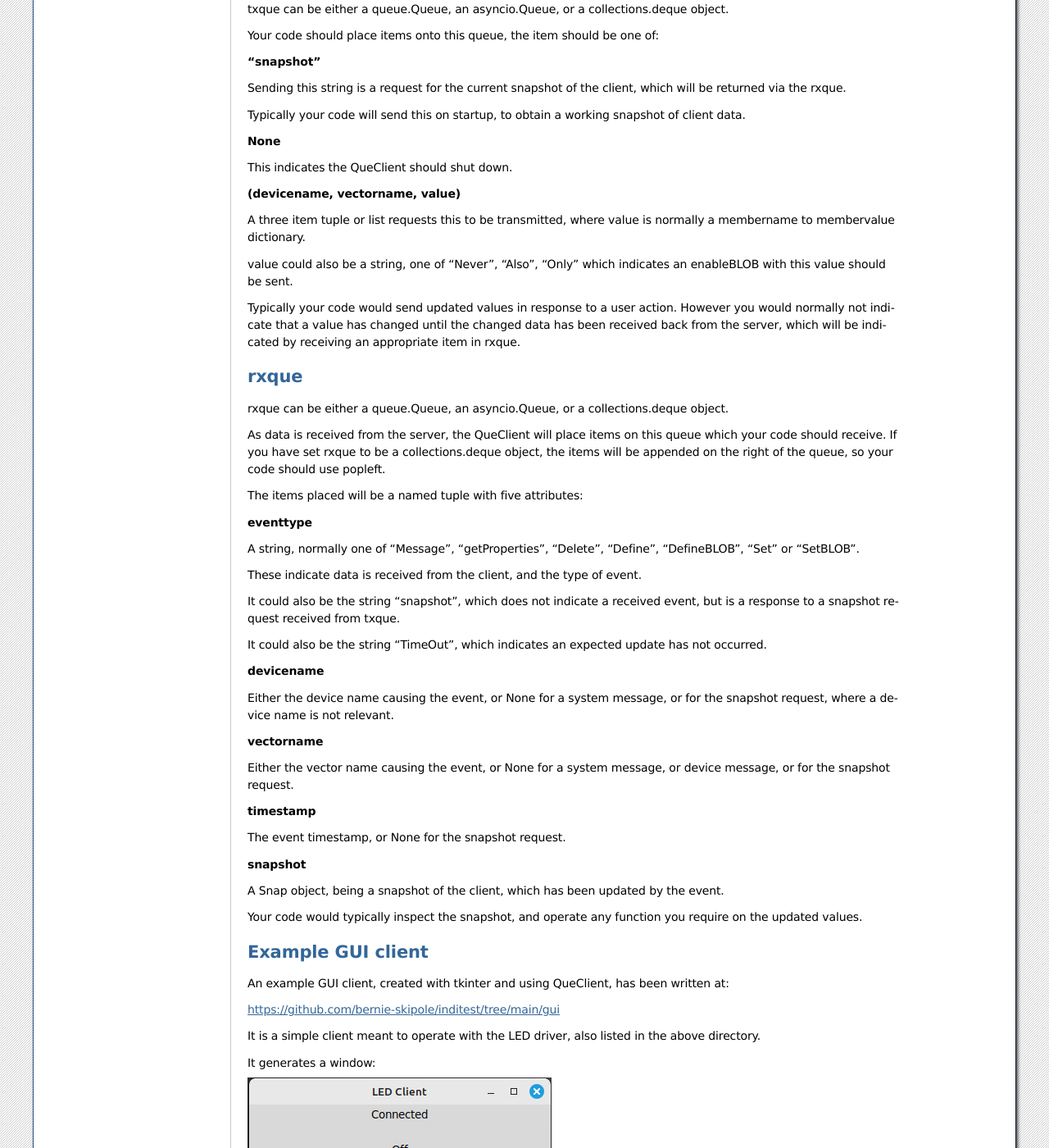
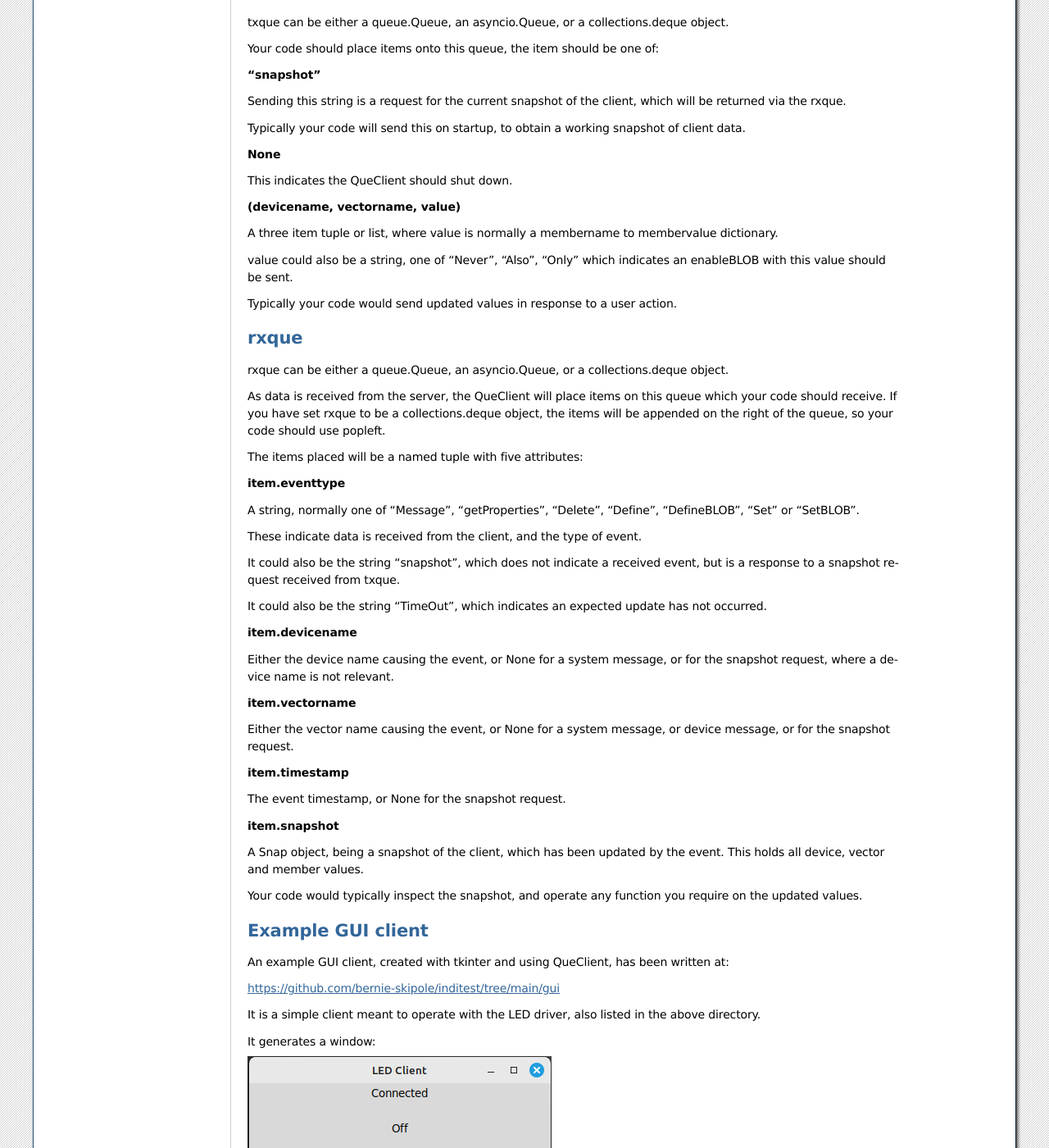
Before and after one commit to bernie-skipole/indipyclient, a Sphinx documentation site: the page built from docs/source/usage/queclient.rst, in a window 1280 px wide and 1400 px high, scrolled down 896 px. Shown: the whole window at 82% size. Built offline with Sphinx 7.4.7, drawn with Linux system fonts in a browser that asks for light colours.

Commit message:
Doc changes

```diff
--- a/docs/source/usage/queclient.rst
+++ b/docs/source/usage/queclient.rst
@@ -57,11 +58,11 @@ This indicates the QueClient should shut down.
 
 **(devicename, vectorname, value)**
 
-A three item tuple or list requests this to be transmitted, where value is normally a membername to membervalue dictionary.
+A three item tuple or list, where value is normally a membername to membervalue dictionary.
 
 value could also be a string, one of  "Never", "Also", "Only" which indicates an enableBLOB with this value should be sent.
 
-Typically your code would send updated values in response to a user action. However you would normally not indicate that a value has changed until the changed data has been received back from the server, which will be indicated by receiving an appropriate item in rxque.
+Typically your code would send updated values in response to a user action.
 
 
 rxque
@@ -73,7 +74,7 @@ As data is received from the server, the QueClient will place items on this queu
 
 The items placed will be a named tuple with five attributes:
 
-**eventtype**
+**item.eventtype**
 
 A string, normally one of "Message", "getProperties", "Delete", "Define", "DefineBLOB", "Set" or "SetBLOB".
 
@@ -83,21 +84,21 @@ It could also be the string "snapshot", which does not indicate a received event
 
 It could also be the string "TimeOut", which indicates an expected update has not occurred.
 
-**devicename**
+**item.devicename**
 
 Either the device name causing the event, or None for a system message, or for the snapshot request, where a device name is not relevant.
 
-**vectorname**
+**item.vectorname**
 
 Either the vector name causing the event, or None for a system message, or device message, or for the snapshot request.
 
-**timestamp**
+**item.timestamp**
 
 The event timestamp, or None for the snapshot request.
 
-**snapshot**
+**item.snapshot**
 
-A Snap object, being a snapshot of the client, which has been updated by the event.
+A Snap object, being a snapshot of the client, which has been updated by the event. This holds all device, vector and member values.
 
 Your code would typically inspect the snapshot, and operate any function you require on the updated values.
 
```
Also changed, not shown: other parts of docs/source/usage/queclient.rst (+1 -0 lines), 1 other file.
